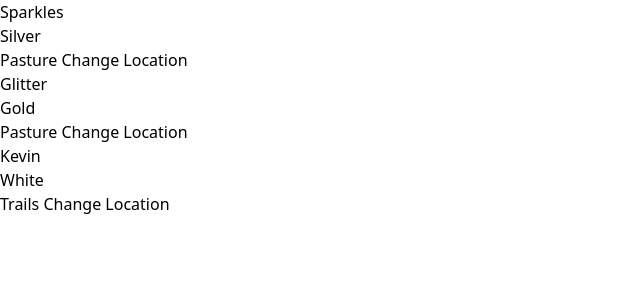
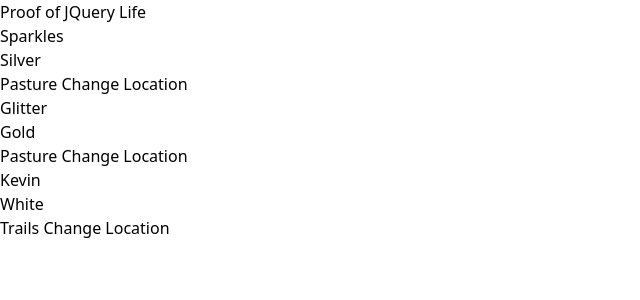
Before and after one commit to adamowada/unicorn-ranch2, a Django app: page / in a window 1280 px wide. Shown: the top 300 px of the page, without its empty margins (0-640 px from the left). Run offline with Django 4.2, Linux system fonts and the light colour scheme; data comes from the database, SQL or seed files in the repository; style sheets or scripts are compiled from the project's sources; some libraries are stand-ins or nearby versions.

Commit message:
linked jquery and tested jquery proof of life dummy button

```diff
--- a/unicorn_ranch/static/js/app.js
+++ b/unicorn_ranch/static/js/app.js
@@ -1,3 +1,9 @@
-'use strict';
+"use strict";
 
-console.log('proof of life');
+console.log("proof of life");
+
+// remove before deployment
+$("#testButton").on("click", showLife);
+function showLife(event) {
+  console.log("jquery is working");
+}
--- a/unicorn_ranch/theme/templates/base.html
+++ b/unicorn_ranch/theme/templates/base.html
@@ -11,7 +11,9 @@
 	</head>
 
 	<body>
+	<button id="testButton" type="button">Proof of JQuery Life</button>
 	{% block content %}{% endblock %}
 	</body>
+	<script src="https://ajax.googleapis.com/ajax/libs/jquery/3.6.0/jquery.min.js"></script>
 	<script type="text/javascript" src="{% static 'js/app.js' %}"></script>
 </html>
```
